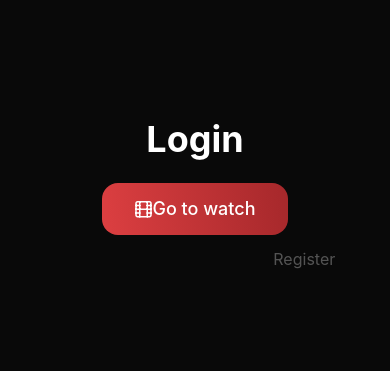
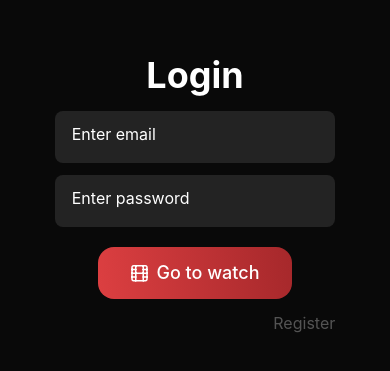
Before and after one commit to Desoul2411/React-Native-Netflix-copy, a React Native app: screen / in a window 390 px wide. Shown: the part 227-598 px from the top of the page. Built offline with nearby package versions, Linux system fonts and the light colour scheme.

Commit message:
Add Auth form

```diff
--- a/app/components/screens/auth/Auth.tsx
+++ b/app/components/screens/auth/Auth.tsx
@@ -3,8 +3,11 @@
 import { Pressable, Text, View } from 'react-native';
 
 import { Button, Loader } from '@/components/ui';
+import DismissKeyboard from '@/components/ui/form-elements/field/DismissKeyboard';
 
 import { IAuthFormData } from '@/shared/types/auth.interface';
+
+import AuthFields from './AuthFields';
 
 const Auth: FC = () => {
 	const [isReg, setIsReg] = useState(false);
@@ -18,6 +21,7 @@
 	const isLoading = false;
 
 	return (
+		<DismissKeyboard>
 			<View className='mx-2 items-center justify-center h-full'>
 				<View className='w-9/12'>
 					<Text className='text-center text-white text-4xl font-bold mb-2.5'>
@@ -27,6 +31,7 @@
 						<Loader />
 					) : (
 						<>
+							<AuthFields control={control} isPassRequired />
 							<Button onPress={handleSubmit(onSubmit)} icon={'film'}>
 								Go to watch
 							</Button>
@@ -39,6 +44,7 @@
 					)}
 				</View>
 			</View>
+		</DismissKeyboard>
 	);
 };
 
--- /dev/null
+++ b/app/components/screens/auth/AuthFields.tsx
@@ -0,0 +1,51 @@
+import React, { FC } from 'react';
+import { Control } from 'react-hook-form';
+
+import { Field } from '@/components/ui/form-elements/field/Field';
+
+import { validEmail } from '@/shared/regex';
+import { IAuthFormData } from '@/shared/types/auth.interface';
+
+interface IAuthFields {
+	control: Control<IAuthFormData>;
+	isPassRequired?: boolean;
+}
+
+const AuthFields: FC<IAuthFields> = ({ control, isPassRequired }) => {
+	return (
+		<>
+			<Field<IAuthFormData>
+				placeholder='Enter email'
+				control={control}
+				name='email'
+				rules={{
+					required: 'Email is required',
+					pattern: {
+						value: validEmail,
+						message: 'Please enter a valid email address'
+					}
+				}}
+				keyboardType='email-address'
+			/>
+
+			<Field<IAuthFormData>
+				placeholder='Enter password'
+				control={control}
+				name='password'
+				rules={
+					isPassRequired
+						? {
+								required: 'Password is required',
+								minLength: {
+									value: 6,
+									message: 'Password should be minimum 6 characters long'
+								}
+							}
+						: {}
+				}
+			/>
+		</>
+	);
+};
+
+export default AuthFields;
--- a/app/components/ui/Button/Button.tsx
+++ b/app/components/ui/Button/Button.tsx
@@ -23,7 +23,11 @@
 				colors={['#DC3F41', '#a6282b']}
 			>
 				{icon && <Feather name={icon} size={18} color='white' />}
-				<Text className={cn('text-white text-center font-medium text-lg')}>
+				<Text
+					className={cn('text-white text-center font-medium text-lg', {
+						'ml-2': !!icon
+					})}
+				>
 					{children}
 				</Text>
 			</LinearGradient>
--- /dev/null
+++ b/app/components/ui/form-elements/field/DismissKeyboard.tsx
@@ -0,0 +1,27 @@
+import { FC, PropsWithChildren } from 'react';
+import {
+	Keyboard,
+	TouchableWithoutFeedback,
+	View,
+	ViewProps
+} from 'react-native';
+
+const DismissKeyboard: FC<PropsWithChildren<ViewProps>> = ({
+	children,
+	...rest
+}) => {
+	return (
+		<TouchableWithoutFeedback onPress={Keyboard.dismiss} accessible={false}>
+			<View
+				style={{
+					flex: 1
+				}}
+				{...rest}
+			>
+				{children}
+			</View>
+		</TouchableWithoutFeedback>
+	);
+};
+
+export default DismissKeyboard;
--- /dev/null
+++ b/app/components/ui/form-elements/field/Field.tsx
@@ -0,0 +1,44 @@
+import cn from 'clsx';
+import React, { FC } from 'react';
+import { Controller } from 'react-hook-form';
+import { Text, TextInput, View } from 'react-native';
+
+import { IField } from './field.interface';
+
+export const Field = <T extends Record<string, any>>({
+	control,
+	rules,
+	name,
+	...rest
+}: IField<T>): JSX.Element => {
+	return (
+		<Controller
+			control={control}
+			name={name}
+			rules={rules}
+			render={({
+				field: { value, onChange, onBlur },
+				fieldState: { error }
+			}) => (
+				<>
+					<View
+						className={cn(
+							'bg-[#232323] w-full border rounded-lg pb-4 pt-2.5 px-4 my-1.5',
+							error ? 'border-red' : 'border-transparent'
+						)}
+					>
+						<TextInput
+							autoCapitalize={'none'}
+							onChangeText={onChange}
+							onBlur={onBlur}
+							value={(value || '').toString()}
+							className='text-white text-base'
+							{...rest}
+						/>
+					</View>
+					{error && <Text className='text-red'>{error.message}</Text>}
+				</>
+			)}
+		/>
+	);
+};
--- /dev/null
+++ b/app/components/ui/form-elements/field/field.interface.ts
@@ -0,0 +1,17 @@
+import {
+	Control,
+	FieldPath,
+	FieldValues,
+	RegisterOptions
+} from 'react-hook-form';
+import { TextInputProps } from 'react-native';
+
+export interface IField<T extends FieldValues>
+	extends Omit<TextInputProps, 'onChange' | 'onChangeText' | 'value'> {
+	control: Control<T>;
+	name: FieldPath<T>;
+	rules?: Omit<
+		RegisterOptions<T, FieldPath<T>>,
+		'valueNumber' | 'valueAsDate' | 'setValueAs' | 'disabled'
+	>;
+}
--- /dev/null
+++ b/app/shared/regex.ts
@@ -0,0 +1,2 @@
+export const validEmail =
+	/^(([^<>()[\]\\.,;:\s@"]+(\.[^<>()[\]\\.,;:\s@"]+)*)|(".+"))@((\[[0-9]{1,3}\.[0-9]{1,3}\.[0-9]{1,3}\.[0-9]{1,3}])|(([a-zA-Z\-0-9]+\.)+[a-zA-Z]{2,}))$/
```
Lines whose indentation alone changed are shown as unchanged.
